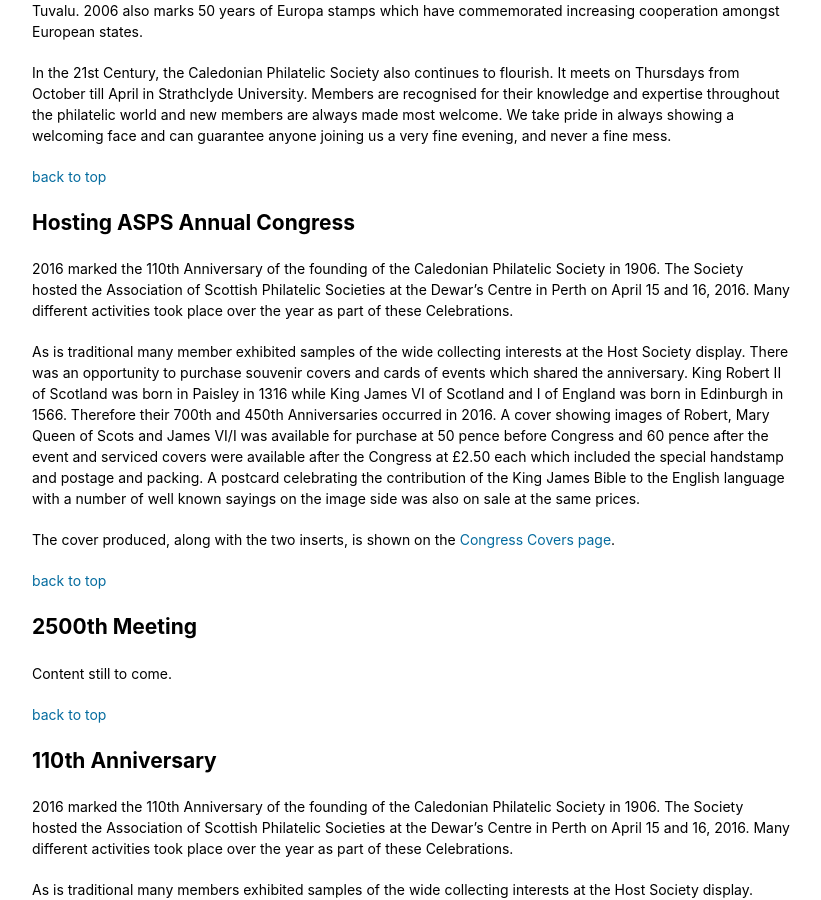
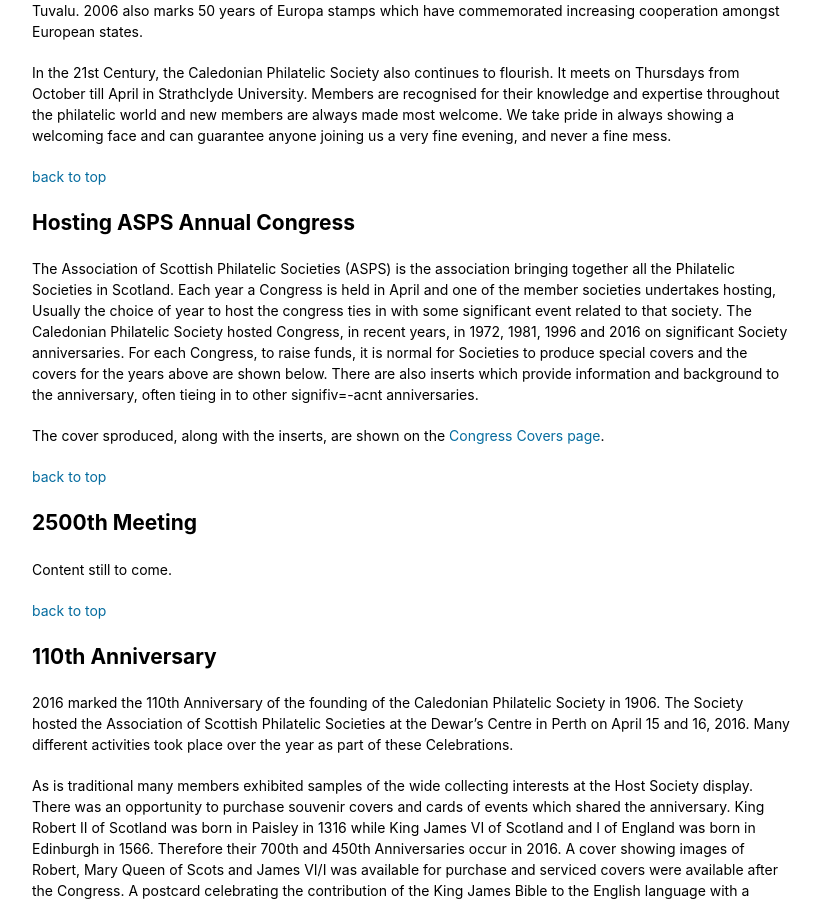
Before and after one commit to astalker/caledonian-stamps, a Jekyll site: the page built from history.md, in a window 1280 px wide and 900 px high, scrolled down 1675 px. Shown: the whole window, without its empty margins (338-1159 px from the left). Built offline with Jekyll 4.4.1, drawn with Linux system fonts in a browser that asks for light colours; our own code applies the rules of GitHub Pages for plain Markdown files.

Commit message:
ASPS Intro amended

```diff
--- a/history.md
+++ b/history.md
@@ -39,11 +39,10 @@ In the 21st Century, the Caledonian Philatelic Society also continues to flouris
 [back to top](#history)
 
 ## Hosting ASPS Annual Congress
-2016 marked the 110th Anniversary of the founding of the Caledonian Philatelic Society in 1906. The Society hosted the Association of Scottish Philatelic Societies at the Dewar’s Centre in Perth on April 15 and 16, 2016. Many different activities took place over the year as part of these Celebrations.
 
-As is traditional many member exhibited samples of the wide collecting interests at the Host Society display. There was an opportunity to purchase souvenir covers and cards of events which shared the anniversary. King Robert II of Scotland was born in Paisley in 1316 while King James VI of Scotland and I of England was born in Edinburgh in 1566. Therefore their 700th and 450th Anniversaries occurred in 2016. A cover showing images of Robert, Mary Queen of Scots and James VI/I was available for purchase at 50 pence before Congress and 60 pence after the event and serviced covers were available after the Congress at £2.50 each which included the special handstamp and postage and packing. A postcard celebrating the contribution of the King James Bible to the English language with a number of well known sayings on the image side was also on sale at the same prices.
+The Association of Scottish Philatelic Societies (ASPS) is the association bringing together all the Philatelic Societies in Scotland. Each year a Congress is held in April and one of the member societies undertakes hosting, Usually the choice of year to host the congress ties in with some significant event related to that society. The Caledonian Philatelic Society hosted Congress, in recent years, in 1972, 1981, 1996 and 2016 on significant Society anniversaries. For each Congress, to raise funds, it is normal for Societies to produce special covers and the covers for the years above are shown below. There are also inserts which provide information and background to the anniversary, often tieing in to other signifiv=-acnt anniversaries.
 
-The cover produced, along with the two inserts, is shown on the [Congress Covers page](./congress-covers).
+The cover sproduced, along with the inserts, are shown on the [Congress Covers page](./congress-covers).
 
 [back to top](#history)
 
```
